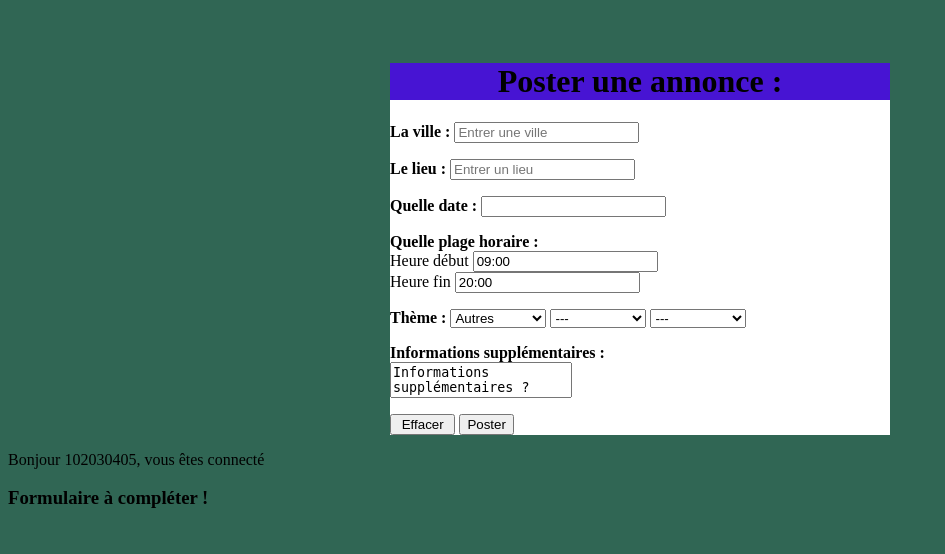
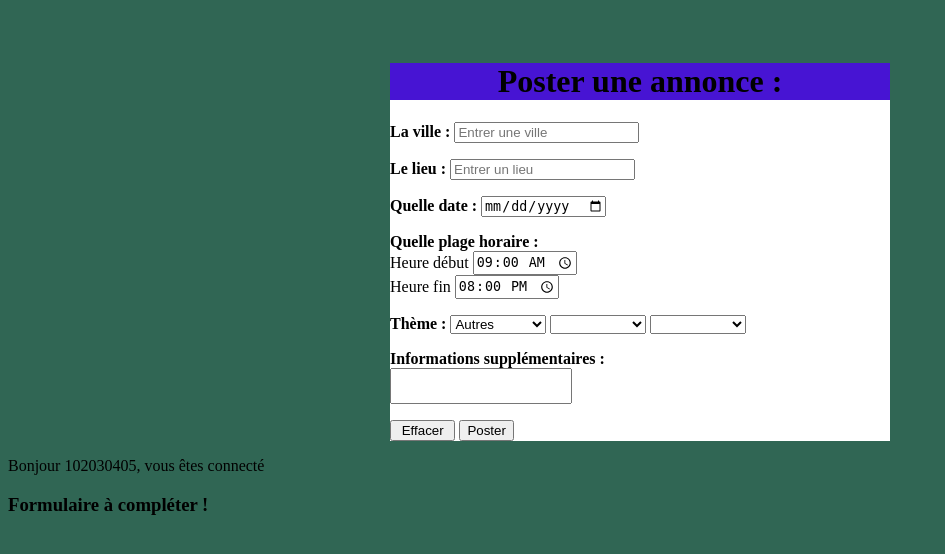
Before and after one commit to bertilletrtn/Projet_TER, a PHP site: page /formulaireannonce.php in a window 1280 px wide. Shown: the top 554 px of the page, without its empty margins (0-945 px from the left). Run offline with PHP 8.4, Linux system fonts and the light colour scheme; a user stored in the database is signed in.

Commit message:
formulaire annonces v2

```diff
--- a/Site/formulaireannonce.php
+++ b/Site/formulaireannonce.php
@@ -7,13 +7,12 @@
 <!-- contenu de la page -->
     <body>
         <div id="contenu">
+        <form action="<?php echo $_SERVER['PHP_SELF'];?>" method="post" enctype="application/x-www-form-urlencoded">    <!--Voir a quoi ca sert plus tars-->
                 <h1>Poster une annonce : </h1>
-
-                <form id = "myfrom">
 
                 <p>
                 <label><b>La ville : </b></label>
-                <input type="text" placeholder="Entrer une ville" maxlength="50"  name="ville" size="20" required/>
+                <input type="text" placeholder="Entrer une ville" maxlength="50"  name="ville" size="20"/>
                 </p>
 
                 <p>
@@ -23,18 +22,18 @@
 
                 <p>
                 <label><b>Quelle date : </b></label>
-                <input type="text" name="date" size="20" >
+                <input type="date" name="date" size="20" >
                 </p>
 
                 <p>
                 <label><b>Quelle plage horaire : </b></label>
                 </br>
                 <label>Heure début</label>
-                <input type="text" id="hdebut" name="hdebut" value="09:00" >
+                <input type="time" id="hdebut" name="hdebut" value="09:00" >
 
                 </br>
                 <label>Heure fin</label>
-                <input type="text" id="hfin" name="hfin" value="20:00" >
+                <input type="time" id="hfin" name="hfin" value="20:00" >
                 <!-- <input type="text" placeholder="Entrer une plage horaire" name="heure" size="20" required> -->
                 </p>
 
@@ -54,7 +53,7 @@
                 </select>
 
                 <select name="theme2">
-                    <option value="not">---</option>
+                    <option value="not">  </option>
                     <option value="autres">Autres</option>
                     <option value="musique">Musique</option>
                     <option value="cinema">Cinéma</option>
@@ -67,7 +66,7 @@
                 </select>
 
                 <select name="theme3">
-                    <option value="not">---</option>
+                    <option value="not">  </option>
                     <option value="autres">Autres</option>
                     <option value="musique">Musique</option>
                     <option value="cinema">Cinéma</option>
@@ -84,7 +83,7 @@
                 <p>
                 <label><b>Informations supplémentaires : </b></label>
                 </br>
-                <textarea name="infosup" rows="" cols="20" style="resize: none;" >Informations supplémentaires ? </textarea>
+                <textarea name="infosup" rows="" cols="20" style="resize: none;" ></textarea>
                 </p>
 
                 <p>
@@ -93,7 +92,7 @@
                 </p>
 
             </form>
-            </form>
+
          </div>
 
 <?php
@@ -103,16 +102,24 @@ include ("../BDD/connexionpdo.php");
 // include ("connexionpdo.php");
 
 session_start();
+
+$idcom = connexpdo("Projet");
+
+
 if($_SESSION['Num_Tel'] !== ""){
 $propri = $_SESSION['Num_Tel'];
  // afficher un message
 echo "Bonjour $propri, vous êtes connecté";
+
+// exit();
 }
 
 $idcom = connexpdo("Projet");
 
+
+
  if (! empty($_POST['ville']) && ! empty($_POST['lieu']) && ! empty($_POST['date']) && ! empty($_POST['hdebut']) && ! empty($_POST['hfin']) && ! empty($_POST['theme1']) ) {
-     alert("yes !!");
+
     try {
         $ville = $idcom->quote($_POST['ville']);
         $lieu = $idcom->quote($_POST['lieu']);
@@ -124,20 +131,101 @@ $idcom = connexpdo("Projet");
         $theme3 = $idcom->quote($_POST['theme3']);
         $infosup = $idcom->quote($_POST['infosup']);
 
+            if (!('  ' == $_POST['theme2']) && !('  ' == $_POST['theme3']) && ! empty($_POST['infosup']) ) {
 
-        // $req1 = mysql_query('SELECT COUNT(*) as Num_id FROM Annonces');
-        // while($ligne = mysql_fetch_array($req1))
-        // $total = $ligne['total'];
+
+                // $theme2 = $idcom->quote($_POST['theme2']);
+                // $theme3 = $idcom->quote($_POST['theme3']);
+                // $infosup = $idcom->quote($_POST['infosup']);
 
 
                 $query = "INSERT INTO Annonces VALUES($ville,$lieu,$date,$hdebut,$hfin,$theme1,$theme2,$theme3,$infosup,$propri)";
                 $nb = $idcom->exec($query);
                 if ($nb != 1) {
                     alert("Erreur : \"$idcom->errorCode()\"");
-        } else {
+                }else {
                     alert("Modèle bien enregistré !");
+                }
+            }
 
+            if (('  ' == $_POST['theme2']) && ('  ' == $_POST['theme3']) && empty($_POST['infosup']) ) {
+
+                    $query = "INSERT INTO Annonces VALUES($ville,$lieu,$date,$hdebut,$hfin,$theme1,NULL,NULL,NULL,$propri)";
+                    $nb = $idcom->exec($query);
+                    if ($nb != 1) {
+                        alert("Erreur : \"$idcom->errorCode()\"");
+                    }else {
+                        alert("Modèle bien enregistré !");
                     }
+                }
+
+            if (('  ' == $_POST['theme2']) && !('  ' == $_POST['theme3']) && ! empty($_POST['infosup']) ){
+
+                    $query = "INSERT INTO Annonces VALUES($ville,$lieu,$date,$hdebut,$hfin,$theme1,NULL,$theme3,$infosup,$propri)";
+                    $nb = $idcom->exec($query);
+                    if ($nb != 1) {
+                        alert("Erreur : \"$idcom->errorCode()\"");
+                    }else {
+                        alert("Modèle bien enregistré !");
+                    }
+                }
+
+            if (!('  ' == $_POST['theme2']) && ('  ' == $_POST['theme3']) && ! empty($_POST['infosup']) ){
+
+                    $query = "INSERT INTO Annonces VALUES($ville,$lieu,$date,$hdebut,$hfin,$theme1,$theme2,NULL,$infosup,$propri)";
+                    $nb = $idcom->exec($query);
+                    if ($nb != 1) {
+                        alert("Erreur : \"$idcom->errorCode()\"");
+                    }else {
+                        alert("Modèle bien enregistré !");
+                    }
+                }
+
+            if (!('  ' == $_POST['theme2']) && !('  ' == $_POST['theme3']) && empty($_POST['infosup']) ){
+
+                    $query = "INSERT INTO Annonces VALUES($ville,$lieu,$date,$hdebut,$hfin,$theme1,$theme2,$theme3,NULL,$propri)";
+                    $nb = $idcom->exec($query);
+                    if ($nb != 1) {
+                        alert("Erreur : \"$idcom->errorCode()\"");
+                    }else {
+                        alert("Modèle bien enregistré !");
+                    }
+                }
+
+            if (('  ' == $_POST['theme2']) && ('  ' == $_POST['theme3']) && ! empty($_POST['infosup']) ){
+
+                    $query = "INSERT INTO Annonces VALUES($ville,$lieu,$date,$hdebut,$hfin,$theme1,NULL,NULL,$infosup,$propri)";
+                    $nb = $idcom->exec($query);
+                    if ($nb != 1) {
+                        alert("Erreur : \"$idcom->errorCode()\"");
+                    }else {
+                        alert("Modèle bien enregistré !");
+                    }
+                }
+
+            if (('  ' == $_POST['theme2']) && !('  ' == $_POST['theme3']) && empty($_POST['infosup']) ){
+
+                    $query = "INSERT INTO Annonces VALUES($ville,$lieu,$date,$hdebut,$hfin,$theme1,NULL,$theme3,NULL,$propri)";
+                    $nb = $idcom->exec($query);
+                    if ($nb != 1) {
+                        alert("Erreur : \"$idcom->errorCode()\"");
+                    }else {
+                        alert("Modèle bien enregistré !");
+                    }
+                }
+
+            if (!('  ' == $_POST['theme2']) && ('  ' == $_POST['theme3']) && empty($_POST['infosup']) ){
+
+                    $query = "INSERT INTO Annonces VALUES($ville,$lieu,$date,$hdebut,$hfin,$theme1,$theme2,NULL,NULL,$propri)";
+                    $nb = $idcom->exec($query);
+                    if ($nb != 1) {
+                        alert("Erreur : \"$idcom->errorCode()\"");
+                    }else {
+                        alert("Modèle bien enregistré !");
+                    }
+                }
+
+
     } catch (PDOException $e) {
         displayException($e);
         exit();
```
Lines whose indentation alone changed are shown as unchanged.
